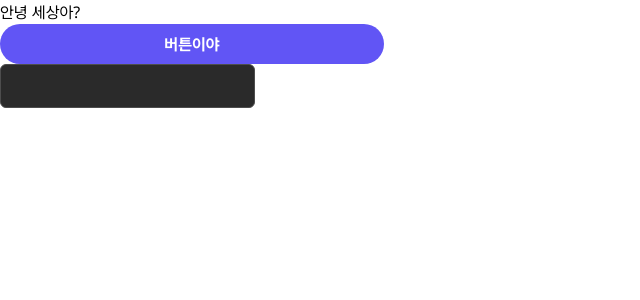
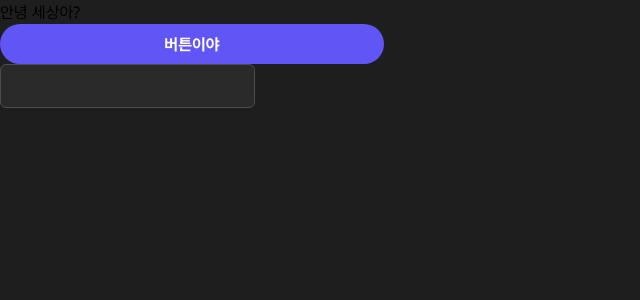
Before and after one commit to FESI15-TEAM1/sync, a Next.js app: page / in a window 1280 px wide. Shown: the top 300 px of the page, without its empty margins (0-640 px from the left). Built offline with nearby package versions, Linux system fonts and the light colour scheme.

Commit message:
style: 레이아웃 페이지 기본 배경색상 설정

```diff
--- a/src/app/layout.tsx
+++ b/src/app/layout.tsx
@@ -32,7 +32,7 @@ export default function RootLayout({
       lang="ko"
       className={`h-full antialiased ${pretendard.variable} ${noto.variable}`}
     >
-      <body className={`flex min-h-full flex-col`}>
+      <body className={`bg-bg-primary flex min-h-full flex-col`}>
         <CounterStoreProvider>{children}</CounterStoreProvider>
       </body>
     </html>
```
